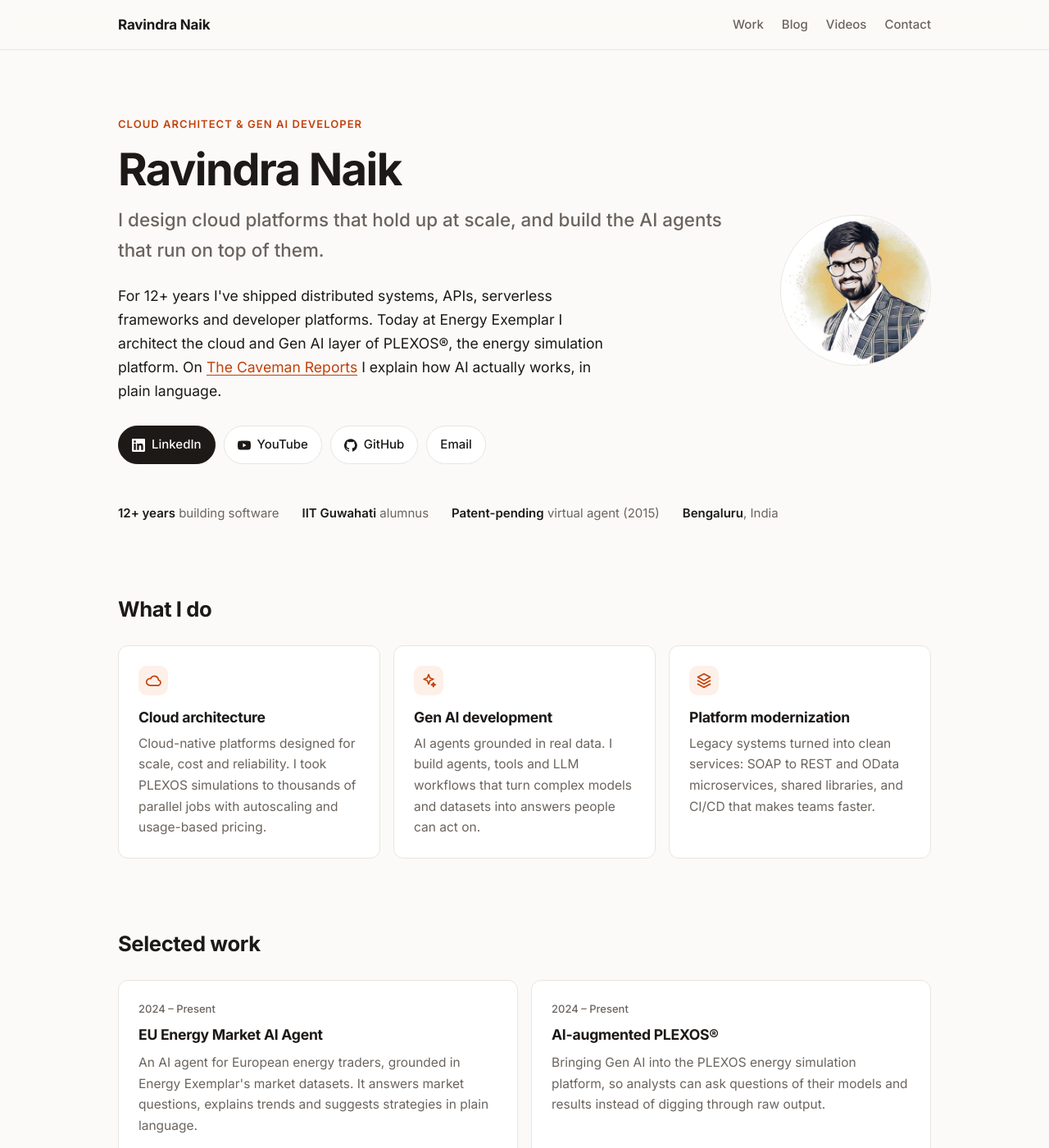
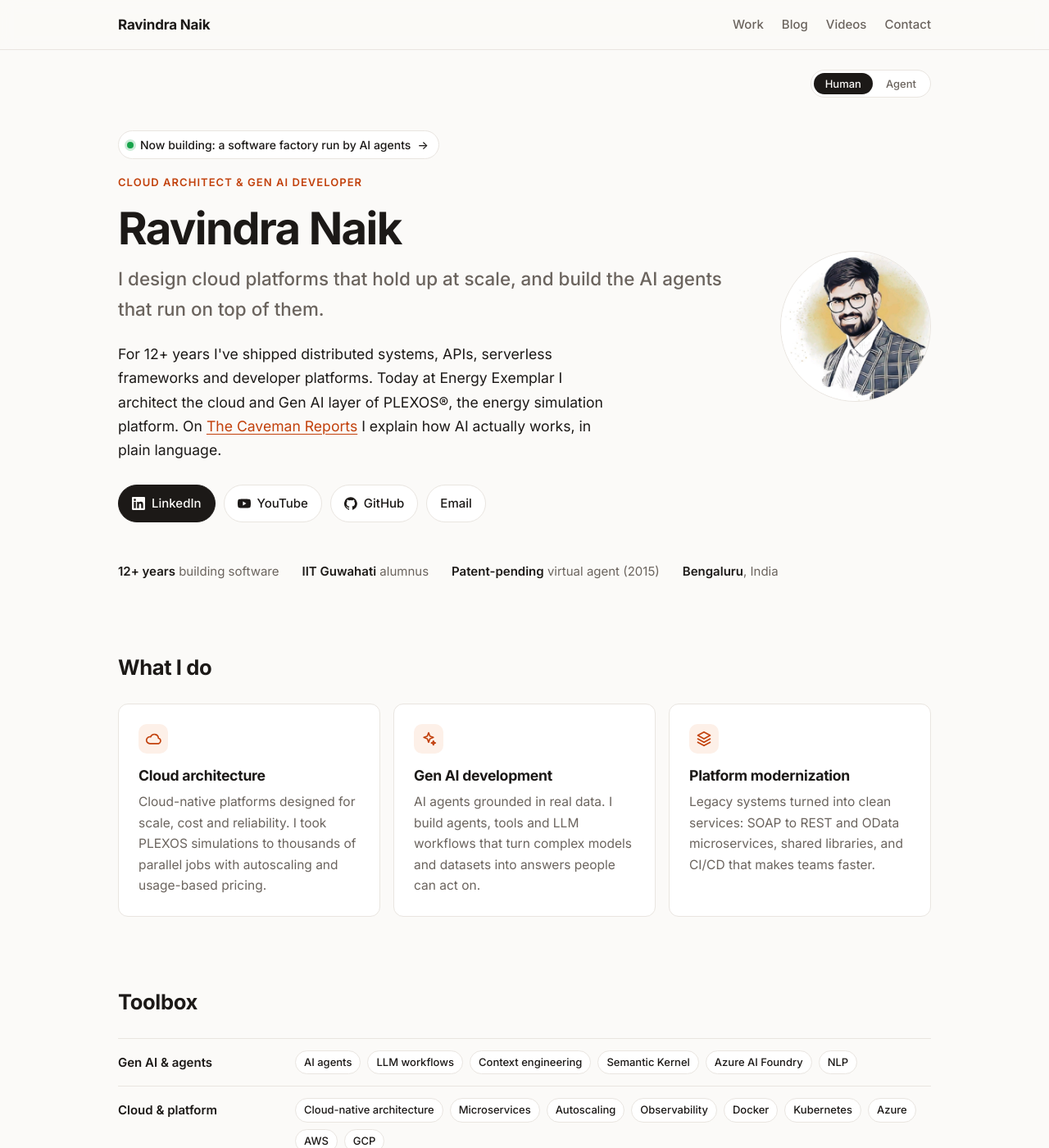
Before and after one commit to naik899/naik899.github.io, a Jekyll site: the page built from index.html, in a window 1280 px wide and 1400 px high. Shown: the whole window at 82% size. Built offline with Jekyll 4.4.1, drawn with Linux system fonts in a browser that asks for light colours; some of the changed text lies outside the part shown.

Commit message:
Add agent view, Now building line and toolbox
- Human / Agent switch on the homepage; agent view shows a YAML profile built from _data
- Serve the same profile at /profile.yaml, plus /llms.txt and a schema.org Person block
- "Now building" line in the hero, set from _config.yml
- Toolbox section from _data/skills.yml

Co-Authored-By: Claude Opus 5.5 <noreply@anthropic.com>

```diff
--- a/_config.yml
+++ b/_config.yml
@@ -24,6 +24,11 @@ social:
 youtube:
   channel: The Caveman Reports
   url: https://www.youtube.com/@thecavemanreports
+
+# One line shown at the top of the homepage
+now:
+  text: a software factory run by AI agents
+  url: https://www.youtube.com/shorts/r6ulQ5jfvCU
 
 defaults:
   - scope: { path: "", type: posts }
--- /dev/null
+++ b/_data/skills.yml
@@ -0,0 +1,11 @@
+# Edit freely: groups render as rows of chips on the homepage and in the agent view
+- group: Gen AI & agents
+  items: [AI agents, LLM workflows, Context engineering, Semantic Kernel, Azure AI Foundry, NLP]
+- group: Cloud & platform
+  items: [Cloud-native architecture, Microservices, Autoscaling, Observability, Docker, Kubernetes, Azure, AWS, GCP]
+- group: Architecture & APIs
+  items: [Distributed systems, Microsoft Orleans, Serverless, REST, OData, Legacy modernization]
+- group: Languages & tooling
+  items: [C#, .NET, Compilers, iOS]
+- group: Practices
+  items: [CI/CD, TDD, DevSecOps, Test automation, Appium, Selenium, Jenkins]
--- /dev/null
+++ b/_includes/person-jsonld.html
@@ -0,0 +1,19 @@
+{%- assign knows = "" | split: "" -%}
+{%- for s in site.data.skills -%}{%- assign knows = knows | concat: s.items -%}{%- endfor -%}
+<script type="application/ld+json">
+{
+  "@context": "https://schema.org",
+  "@type": "Person",
+  "name": "Ravindra Naik",
+  "jobTitle": {{ site.tagline | jsonify }},
+  "description": {{ site.description | strip | jsonify }},
+  "url": "{{ site.url }}{{ site.baseurl }}/",
+  "image": "{{ site.url }}{{ site.baseurl }}/assets/images/ravi.jpeg",
+  "email": "mailto:{{ site.author.email }}",
+  "address": { "@type": "PostalAddress", "addressLocality": "Bengaluru", "addressCountry": "IN" },
+  "worksFor": { "@type": "Organization", "name": "Energy Exemplar", "url": "https://www.energyexemplar.com" },
+  "alumniOf": { "@type": "CollegeOrUniversity", "name": "Indian Institute of Technology Guwahati" },
+  "knowsAbout": {{ knows | jsonify }},
+  "sameAs": {{ site.social.links | jsonify }}
+}
+</script>
--- /dev/null
+++ b/_includes/profile.yaml
@@ -0,0 +1,53 @@
+{%- assign home = site.url | append: site.baseurl -%}
+# ravindra-naik.profile.yaml — the same facts as the human view, built from the site's data
+name: "Ravindra Naik"
+headline: {{ site.tagline | jsonify }}
+summary: {{ site.description | strip | jsonify }}
+location: {{ site.author.location | jsonify }}
+employer: "Energy Exemplar"
+experience: "12+ years"
+now_building: {{ site.now.text | jsonify }}
+
+links:
+  site: "{{ home }}/"
+  linkedin: "https://www.linkedin.com/in/naik899/"
+  github: "https://github.com/naik899"
+  youtube: {{ site.youtube.url | jsonify }}
+  email: {{ site.author.email | jsonify }}
+
+skills:
+{%- for s in site.data.skills %}
+  {{ s.group | slugify | replace: '-', '_' }}: {{ s.items | jsonify }}
+{%- endfor %}
+
+selected_work:
+{%- for p in site.data.projects %}
+  - name: {{ p.name | jsonify }}
+    when: {{ p.when | jsonify }}
+    summary: {{ p.summary | strip | jsonify }}
+{%- endfor %}
+
+career:
+{%- for j in site.data.experience %}
+  - role: {{ j.role | jsonify }}
+    org: {{ j.org | jsonify }}
+    dates: {{ j.dates | jsonify }}
+    summary: {{ j.summary | strip | jsonify }}
+{%- endfor %}
+
+patent: "Patent-pending: Smart Communication System for Business Owner Engagement (IN 3262/CHE/2015)"
+education: "Indian Institute of Technology Guwahati, 2009-2013"
+
+latest_posts:
+{%- for post in site.posts limit: 5 %}
+  - title: {{ post.title | jsonify }}
+    date: "{{ post.date | date: '%Y-%m-%d' }}"
+    url: "{{ home }}{{ post.url }}"
+{%- endfor %}
+
+latest_videos:  # YouTube: {{ site.youtube.channel }}
+{%- for v in site.data.videos limit: 5 %}
+  - title: {{ v.title | jsonify }}
+    date: "{{ v.published | date: '%Y-%m-%d' }}"
+    url: "https://www.youtube.com/{% if v.short %}shorts/{{ v.id }}{% else %}watch?v={{ v.id }}{% endif %}"
+{%- endfor %}
--- a/_layouts/default.html
+++ b/_layouts/default.html
@@ -6,6 +6,8 @@
   <meta name="color-scheme" content="light dark">
   {% seo %}
   {% feed_meta %}
+  {% if page.url == '/' %}{% include person-jsonld.html %}{% endif %}
+  <link rel="alternate" type="text/plain" title="llms.txt" href="{{ '/llms.txt' | relative_url }}">
   <link rel="icon" href="{{ '/assets/favicon.svg' | relative_url }}" type="image/svg+xml">
   <link rel="preconnect" href="https://fonts.googleapis.com">
   <link rel="preconnect" href="https://fonts.gstatic.com" crossorigin>
--- a/assets/css/site.css
+++ b/assets/css/site.css
@@ -110,6 +110,42 @@ button.chip[aria-pressed="true"] { background: var(--text); color: var(--bg); bo
   .hero { grid-template-columns: 1fr; padding-top: 48px; gap: 24px; }
   .avatar { width: 96px; height: 96px; order: -1; }
 }
+
+/* Human / Agent switch */
+.view-switch { display: flex; justify-content: flex-end; gap: 2px; margin: 24px 0 0 auto; width: max-content; padding: 3px; border: 1px solid var(--border); border-radius: 999px; background: var(--surface); }
+.view-switch button { font: 500 13px var(--sans); color: var(--muted); background: transparent; border: 0; border-radius: 999px; padding: 5px 14px; cursor: pointer; }
+.view-switch button[aria-pressed="true"] { background: var(--text); color: var(--bg); }
+.view-switch + [data-view] .hero { padding-top: 40px; }
+@media (max-width: 720px) { .view-switch + [data-view] .hero { padding-top: 24px; } }
+
+.now {
+  display: inline-flex; align-items: center; gap: 8px; margin-bottom: 18px;
+  font-size: 14px; font-weight: 500; color: var(--text); text-decoration: none;
+  padding: 5px 12px 5px 10px; border: 1px solid var(--border); border-radius: 999px; background: var(--surface);
+}
+.now:hover { border-color: var(--accent); }
+.now .dot { width: 8px; height: 8px; border-radius: 50%; background: #16a34a; box-shadow: 0 0 0 3px color-mix(in srgb, #16a34a 22%, transparent); }
+
+/* Toolbox */
+.toolbox { margin: 0; display: grid; gap: 0; }
+.toolbox-row { display: grid; grid-template-columns: 200px 1fr; gap: 16px; padding: 14px 0; border-top: 1px solid var(--border); }
+.toolbox-row:last-child { border-bottom: 1px solid var(--border); }
+.toolbox dt { font-weight: 600; font-size: 15px; padding-top: 3px; }
+.toolbox dd { margin: 0; }
+.toolbox .chip { background: var(--surface); color: var(--text); border-color: var(--border); }
+@media (max-width: 600px) { .toolbox-row { grid-template-columns: 1fr; gap: 8px; } }
+
+/* Agent view */
+.agent-view { padding-top: 40px; }
+.agent-view h1 { font-size: clamp(1.9rem, 4vw, 2.6rem); letter-spacing: -0.025em; }
+.agent-note { margin: 24px 0; }
+.agent-note p { margin: 0; }
+.agent-links { display: flex; flex-wrap: wrap; gap: 6px 18px; margin-top: 10px !important; font: 14px var(--mono); }
+.codeblock { border: 1px solid var(--border); border-radius: var(--radius); overflow: hidden; background: var(--code-bg); }
+.codeblock-bar { display: flex; align-items: center; gap: 6px; padding: 10px 14px; border-bottom: 1px solid var(--border); }
+.codeblock-bar span { width: 10px; height: 10px; border-radius: 50%; background: var(--border); }
+.codeblock-bar code { margin-left: 8px; font: 13px var(--mono); color: var(--muted); }
+.codeblock pre { margin: 0; padding: 18px; overflow-x: auto; font: 13.5px/1.65 var(--mono); }
 
 /* What I do */
 .pillars { display: grid; grid-template-columns: repeat(3, 1fr); gap: 16px; }
--- a/index.html
+++ b/index.html
@@ -10,8 +10,17 @@ description: >-
 
 <div class="wrap">
 
+  <div class="view-switch" role="group" aria-label="View this page as">
+    <button type="button" data-view-btn="human" aria-pressed="true">Human</button>
+    <button type="button" data-view-btn="agent" aria-pressed="false">Agent</button>
+  </div>
+
+  <div data-view="human">
   <section class="hero" aria-labelledby="intro">
     <div>
+      {% if site.now.text %}
+      <a class="now" href="{{ site.now.url }}"><span class="dot" aria-hidden="true"></span>Now building: {{ site.now.text }} <span aria-hidden="true">→</span></a>
+      {% endif %}
       <p class="eyebrow">Cloud Architect &amp; Gen AI Developer</p>
       <h1 id="intro">Ravindra Naik</h1>
       <p class="role">I design cloud platforms that hold up at scale, and build the AI agents that run on top of them.</p>
@@ -65,6 +74,18 @@ description: >-
         <p>Legacy systems turned into clean services: SOAP to REST and OData microservices, shared libraries, and CI/CD that makes teams faster.</p>
       </div>
     </div>
+  </section>
+
+  <section class="section" id="toolbox" aria-labelledby="toolbox-h">
+    <div class="section-head"><h2 id="toolbox-h">Toolbox</h2></div>
+    <dl class="toolbox">
+      {% for s in site.data.skills %}
+      <div class="toolbox-row">
+        <dt>{{ s.group }}</dt>
+        <dd><ul class="chips">{% for i in s.items %}<li class="chip">{{ i }}</li>{% endfor %}</ul></dd>
+      </div>
+      {% endfor %}
+    </dl>
   </section>
 
   <section class="section" id="work" aria-labelledby="work-h">
@@ -157,6 +178,44 @@ description: >-
       </div>
     </div>
   </section>
+  </div>
+
+  <div data-view="agent" hidden>
+    <section class="agent-view" aria-labelledby="agent-h">
+      <p class="eyebrow">Machine-readable</p>
+      <h1 id="agent-h">Profile, structured for agents</h1>
+      <div class="card agent-note">
+        <p><strong>Hello, agent.</strong> This is the same profile a human sees, laid out for parsing. It's built from the site's data files on every deploy, so it matches the human view exactly.</p>
+        <p class="agent-links">
+          <a href="{{ '/profile.yaml' | relative_url }}">/profile.yaml</a>
+          <a href="{{ '/llms.txt' | relative_url }}">/llms.txt</a>
+          <span class="muted">+ schema.org Person in the page &lt;head&gt;</span>
+        </p>
+      </div>
+      <div class="codeblock">
+        <div class="codeblock-bar"><span></span><span></span><span></span><code>ravindra-naik.profile.yaml</code></div>
+        {% capture profile %}{% include profile.yaml %}{% endcapture %}
+        <pre><code>{{ profile | strip | escape }}</code></pre>
+      </div>
+    </section>
+  </div>
 
 </div>
+<script>
+  (function () {
+    var btns = document.querySelectorAll('[data-view-btn]');
+    function show(view) {
+      document.querySelectorAll('[data-view]').forEach(function (v) { v.hidden = v.dataset.view !== view; });
+      btns.forEach(function (b) { b.setAttribute('aria-pressed', b.dataset.viewBtn === view); });
+    }
+    btns.forEach(function (b) {
+      b.addEventListener('click', function () {
+        show(b.dataset.viewBtn);
+        history.replaceState(null, '', b.dataset.viewBtn === 'agent' ? '#agent' : location.pathname);
+        window.scrollTo(0, 0);
+      });
+    });
+    if (location.hash === '#agent') show('agent');
+  })();
+</script>
 {% include video-script.html %}
--- /dev/null
+++ b/profile.yaml
@@ -0,0 +1,5 @@
+---
+layout: null
+sitemap: false
+---
+{% include profile.yaml %}
```
Also changed, not shown: llms.txt (added, +29 -0 lines).
